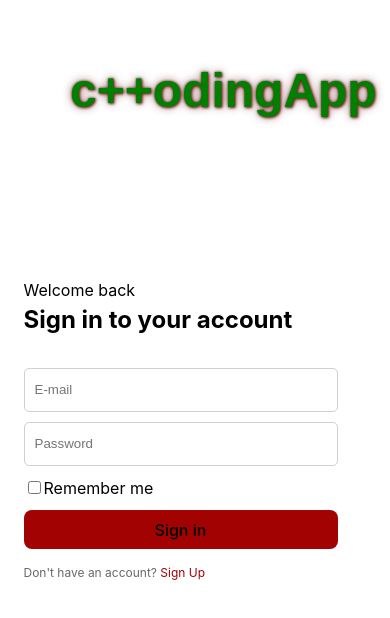
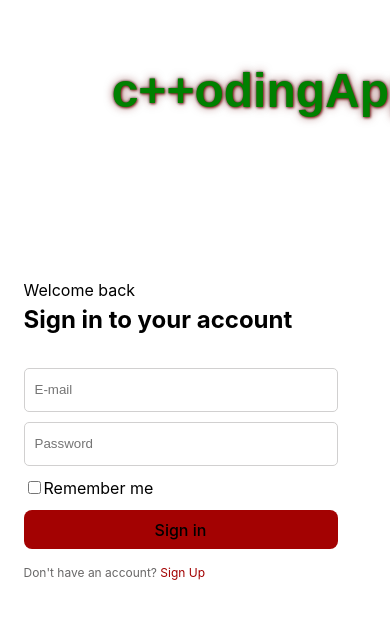
Before and after one commit to RobertoPallanez/task4, a React (Vite) app: page / in a window 390 px wide. Shown: the top 618 px of the page. Built offline with nearby package versions, Linux system fonts and the light colour scheme; a web font is replaced by a local one.

Commit message:
commit header and login ajustments

```diff
--- a/src/App.css
+++ b/src/App.css
@@ -125,8 +125,7 @@
   }
 
   .bodyFormFlexbox {
-    width: 90%;
-    padding: 15px; /* Adjust padding for smaller screens */
+    width: 90%; /* Adjust padding for smaller screens */
   }
 }
 
@@ -154,7 +153,7 @@
   }
 
   .header {
-    color: green;
+    color: purple;
     font-family: "Host Grotesk", sans-serif;
     font-optical-sizing: auto;
     font-weight: bold;
@@ -165,11 +164,11 @@
       0 0 10px rgba(100, 10, 10, 0.6), 0 0 3px rgba(0, 0, 0, 0.7);
     padding: 20px;
     text-align: center;
+    width: 100%;
   }
 
   .bodyFormFlexbox {
-    width: 90%;
-    padding: 10px; /* Reduce padding for small screens */
+    width: 90%; /* Reduce padding for small screens */
   }
 }
 
@@ -196,7 +195,7 @@
   }
 
   .header {
-    color: green;
+    color: purple;
     font-family: "Host Grotesk", sans-serif;
     font-optical-sizing: auto;
     font-weight: bold;
@@ -207,11 +206,11 @@
       0 0 10px rgba(100, 10, 10, 0.6), 0 0 3px rgba(0, 0, 0, 0.7);
     padding: 20px;
     text-align: center;
+    width: 100%;
   }
 
   .bodyFormFlexbox {
-    width: 90%;
-    padding: 5px; /* Minimal padding for very small screens */
+    width: 90%; /* Minimal padding for very small screens */
   }
 }
 
```
